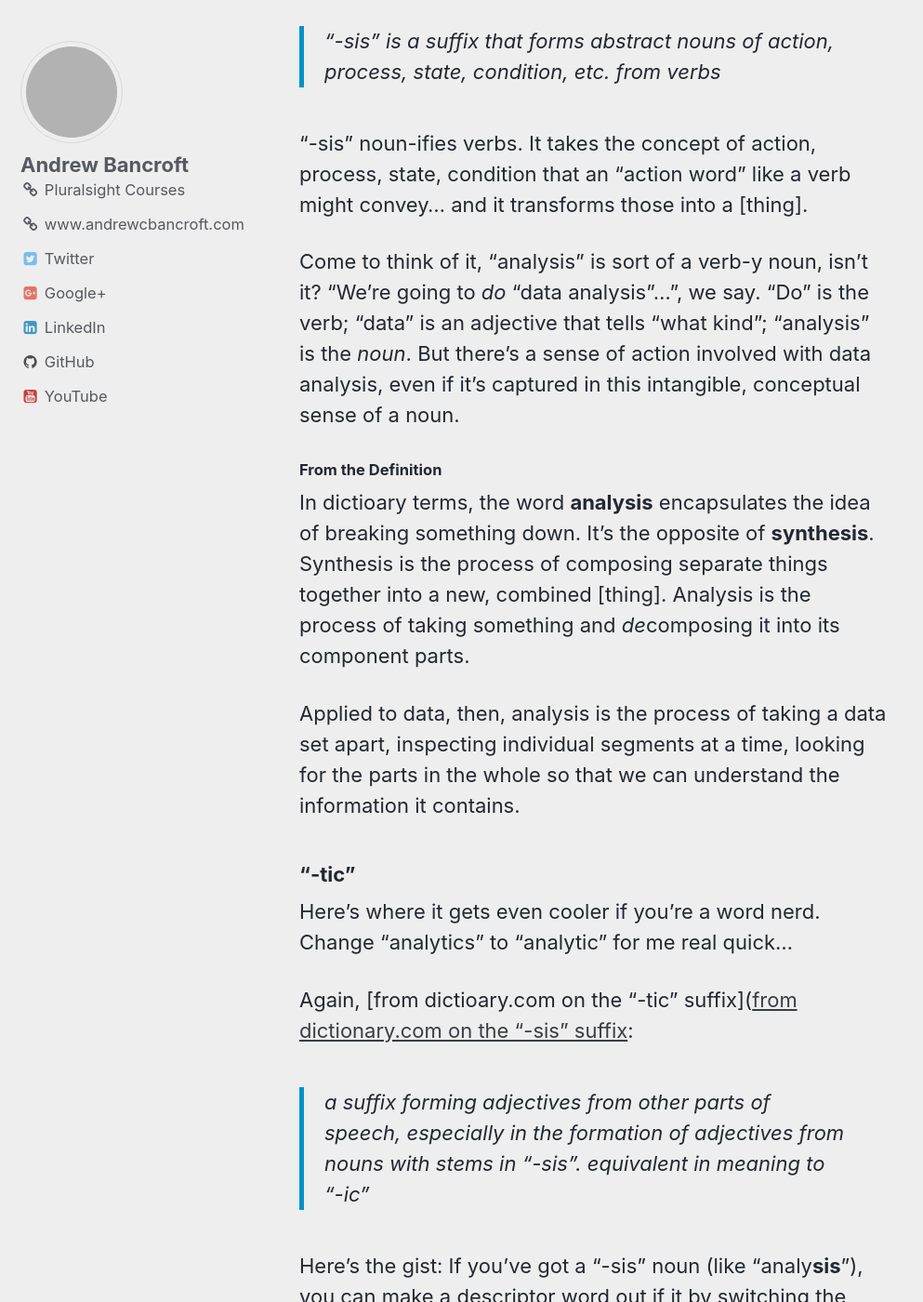
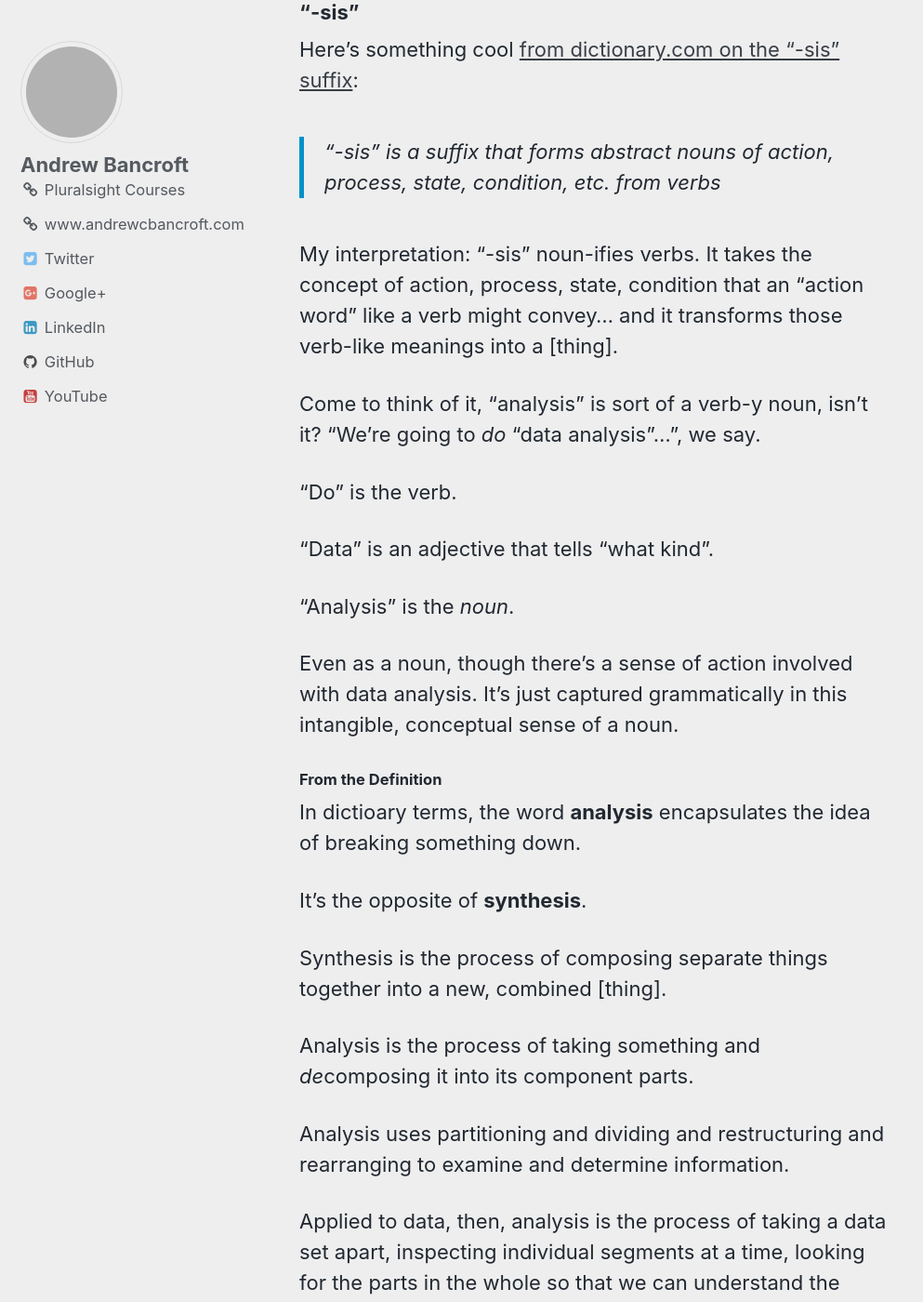
Before and after one commit to andrewcbancroft/datadaylife-blog, a Jekyll site: the page built from _posts/2018-01-09-data-analysis-vs-data-analytics-examining-suffix.md, in a window 1280 px wide and 1400 px high, scrolled down 1031 px. Shown: the whole window at 93% size, without its empty margins (0-993 px from the left). Built offline with Jekyll 4.4.1, drawn with Linux system fonts in a browser that asks for light colours; comment, search, counter and statistics services are not loaded; some of the changed text lies outside the part shown; grey boxes are pictures that could not be loaded.

Commit message:
Update 2018-01-09-data-analysis-vs-data-analytics-examining-suffix.md

```diff
--- a/_posts/2018-01-09-data-analysis-vs-data-analytics-examining-suffix.md
+++ b/_posts/2018-01-09-data-analysis-vs-data-analytics-examining-suffix.md
@@ -9,61 +9,87 @@
 
 "Analysis" and "analytics" are extremely similar words... I mean, just the word-*ending* is different:  "-sis" vs "-tics"
 
-Since the end of the word is where the difference lies (otherwise, there wouldn't be two of them, right?), why not go find out what each suffix might indicate to get some clues as to what the difference between the words are?
+Since the end of the words is where the difference lies (otherwise, there wouldn't be two of them, right?), why not go find out what each suffix might indicate to get some clues as to what the difference between the words are?
 
-I'm going to start with "analy**sis**".  Then I'm going to move to "analy**tic**".  The final stop before I make a summary conclusion will be the word "analyt**ics**".
+I'm going to start with "analy**sis**".
+
+Then I'm going to move to "analy**tic**".
+
+The final stop before I make a summary conclusion will be the word "analyt**ics**".
 
 Let's go!
+
+----------
 
 ### "-sis"
 Here's something cool [from dictionary.com on the "-sis" suffix](http://www.dictionary.com/browse/-sis):
 
 > "-sis" is a suffix that forms abstract nouns of action, process, state, condition, etc. from verbs
 
-"-sis" noun-ifies verbs.  It takes the concept of action, process, state, condition that an "action word" like a verb might convey... and it transforms those into a [thing].
+My interpretation: "-sis" noun-ifies verbs.  It takes the concept of action, process, state, condition that an "action word" like a verb might convey... and it transforms those verb-like meanings into a [thing].
 
-Come to think of it, "analysis" is sort of a verb-y noun, isn't it?  "We're going to *do* "data analysis"...", we say.  "Do" is the verb; "data" is an adjective that tells "what kind"; "analysis" is the *noun*. But there's a sense of action involved with data analysis, even if it's captured in this intangible, conceptual sense of a noun.
+Come to think of it, "analysis" is sort of a verb-y noun, isn't it?  "We're going to *do* "data analysis"...", we say.
+
+"Do" is the verb.
+
+"Data" is an adjective that tells "what kind".
+
+"Analysis" is the *noun*.
+
+Even as a noun, though there's a sense of action involved with data analysis.  It's just captured grammatically in this intangible, conceptual sense of a noun.
 
 #### From the Definition
-In dictioary terms, the word **analysis** encapsulates the idea of breaking something down.  It's the opposite of **synthesis**.  Synthesis is the process of composing separate things together into a new, combined [thing].  Analysis is the process of taking something and *de*composing it into its component parts.
+In dictioary terms, the word **analysis** encapsulates the idea of breaking something down.
+
+It's the opposite of **synthesis**.
+
+Synthesis is the process of composing separate things together into a new, combined [thing].
+
+Analysis is the process of taking something and *de*composing it into its component parts.
+
+Analysis uses partitioning and dividing and restructuring and rearranging to examine and determine information.
 
 Applied to data, then, analysis is the process of taking a data set apart, inspecting individual segments at a time, looking for the parts in the whole so that we can understand the information it contains.
 
 ### "-tic"
 Here's where it gets even cooler if you're a word nerd. Change "analytics" to "analytic" for me real quick...
 
-Again, [from dictioary.com on the "-tic" suffix]([from dictionary.com on the "-sis" suffix](http://www.dictionary.com/browse/-tic):
+Again, [from dictioary.com on the "-tic" suffix](http://www.dictionary.com/browse/-tic):
 
-> a suffix forming *adjectives* from other parts of speech, *especially* in the formation of adjectives from nouns with stems in "-sis". equivalent in meaning to "-ic"
+> a suffix forming *adjectives* from other parts of speech, *especially* in the formation of adjectives from nouns with stems in "-sis"; equivalent in meaning to "-ic"
 
 Here's the gist:  If you've got a "-sis" noun (like "analy**sis**"), you can make a descriptor word out if it by switching the word ending to "-tic".  And for all intents and purposes, "-tic" and "-ic" do exactly the same thing.
 
 **Analysis**, the *noun*, becomes **Analytic**, an adjective.
 
 #### From the Definition
-"Analytic" as a definition isn't extremely interesting. It just means that whatever we're describing with the word "analytic" *has to do with analysis* (breaking something down), as opposed to synthesis (building something up).
+"Analytic" as a definition isn't extremely interesting (in my opinion). It just means that whatever we're describing with the word "analytic" *has to do with analysis* (breaking something down), as opposed to synthesis (building something up).
 
 ### "-ics"
-Let's switch "Anlytic" (the adjective) back to "Analytics".
+Let's switch "Anlytic" (the adjective) back to "Analyt**ics**".
 
 Here, my friends, is where I thought things got super interesting.
 
+"-ics" is...
 > a suffix of nouns that denote a body of facts, knowledge, principles, etc., *usually corresponding to adjectives ending in -ic*
 
 **boom**
 
-Here we go:  Suppose you've got an adjective that has the ending "-ic" (analytic...which as we saw, basically just means "having something to do with analysis").  If you go from "-ic" to "-ic**s**", what happens?  You just noun-ified the adjective.  And *with* that noun-ification, you've brought new connotations to the word.  Suddenly there's a sense of encapsulating a body of facts, knowledge, principles, and so on.
+Here we go:  Suppose you've got an adjective that has the ending "-ic" (analytic...which as we saw, basically just means "having something to do with analysis").
 
-**Analytics** then, denotes the body of facts, knowledge, principles, etc of something pertaining to **analysis**.
+If you go from "-ic" to "-ic**s**", what happens?  You just noun-ified the adjective.
 
-Analytics is the **science of analysis**.  It encompases the corpus of understanding we have about analysis...about the processes and principles for breaking things down.
+And *with* that noun-ification, you've brought new connotations to the word.  Suddenly there's a sense of encapsulating a body of facts, knowledge, principles, and so on.
+
+**Analytics** then, denotes the body of facts, knowledge, principles, etc. of *something pertaining to*... **analysis**.
 
 ### What We've Uncovered
+If I had summarize what we've uncovered, it'd be this:  Analytics is the **science of analysis**.  Analytics encompases the corpus of understanding we have about analysis...it's techniques and processes and principles for breaking things down.
+
+In conclusion,
 
 * Analysis is a noun that encompasses the concept and idea of breaking something down.  Data analysis is the concept of taking a data set and reforming it in such a way as to understand it... to see patterns and form conclusions from it.
 
 * Analytic, as an adjective, simply means that some *other* noun has to do with analysis. We use the term, "an analytic approach", for example... meaning that the approach we're taking has to do with breaking something down, decomposing it, shifting it around, etc.
 
 * Analytics is a noun that shifts the word "analytic" into a word that denotes the body of facts... the knowledge about... the principles for:  *analysis*.  Analytics is about *methodology*.  It's the science of analysis.  It's about the approach to performing analysis.
-
-At the end of the day, everything points back toward analysis.
```
